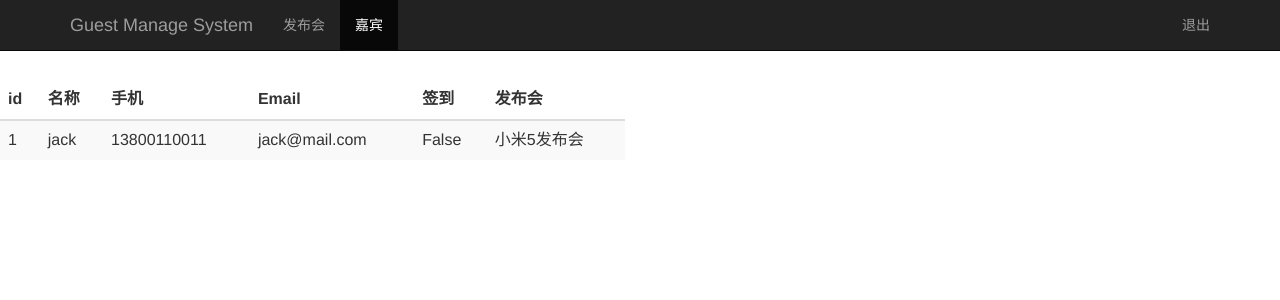
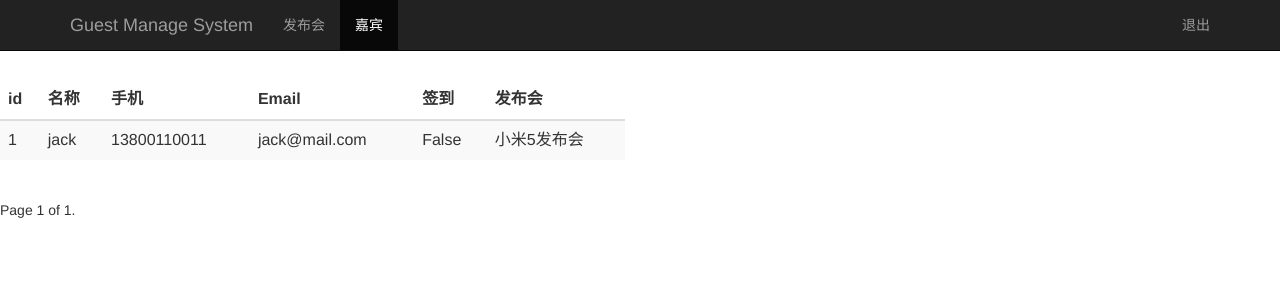
Before and after one commit to zhaiyujiahaokeai/guest, a Django app: page /guest_manage/ in a window 1280 px wide. Shown: the top 300 px of the page. Run offline with Django 3.2, Linux system fonts and the light colour scheme; a user stored in the database is signed in; data comes from the database, SQL or seed files in the repository; some libraries are stand-ins or nearby versions.

Commit message:
嘉宾管理实现分页功能

```diff
--- a/sign/templates/guest_manage.html
+++ b/sign/templates/guest_manage.html
@@ -54,3 +54,18 @@
 
   </body>
 </html>
+
+      <!-- 列表分页器 -->
+    <div class="pagination">
+      <span class="step-links">
+        {% if guests.has_previous %}
+          <a href="?page={{ guests.previous_page_number }}">previous</a>
+        {% endif %}
+          <span class="current">
+            Page {{ guests.number }} of {{ guests.paginator.num_pages }}.
+          </span>
+        {% if guests.has_next %}
+           <a href="?page={{ guests.next_page_number }}">next</a>
+        {% endif %}
+      </span>
+    </div>
--- a/sign/views.py
+++ b/sign/views.py
@@ -3,6 +3,7 @@ from django.http import HttpResponseRedirect
 from django.contrib import auth
 from django.contrib.auth.decorators import login_required
 from sign.models import Event, Guest
+from django.core.paginator import Paginator, EmptyPage, PageNotAnInteger
 
 
 def index(request):           # 登录表单
@@ -42,4 +43,14 @@ def search_name(request):  # 发布会名称搜索
 def guest_manage(request):   # 嘉宾管理
     username = request.session.get('user', '')
     guest_list = Guest.objects.all()
-    return render(request, "guest_manage.html", {"user": username, "guests": guest_list})
+    paginator = Paginator(guest_list, 2)
+    page = request.GET.get('page')
+    try:
+        contacts = paginator.page(page)
+    except PageNotAnInteger:
+        # 如果page不是整数，取第一页面数据
+        contacts = paginator.page(1)
+    except EmptyPage:
+        # 如果page不在范围内，取最后一页面
+        contacts = paginator.page(paginator.num_pages)
+    return render(request, "guest_manage.html", {"user": username, "guests": contacts})
```
